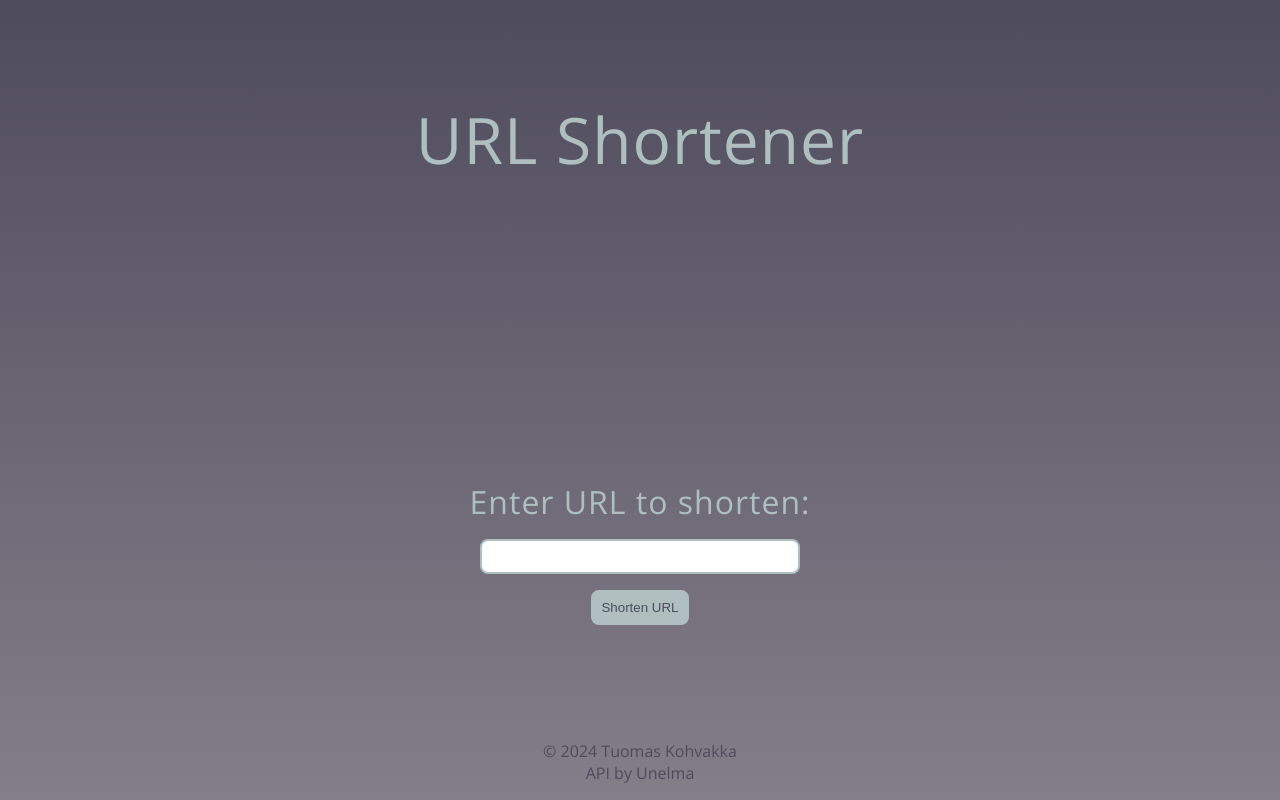
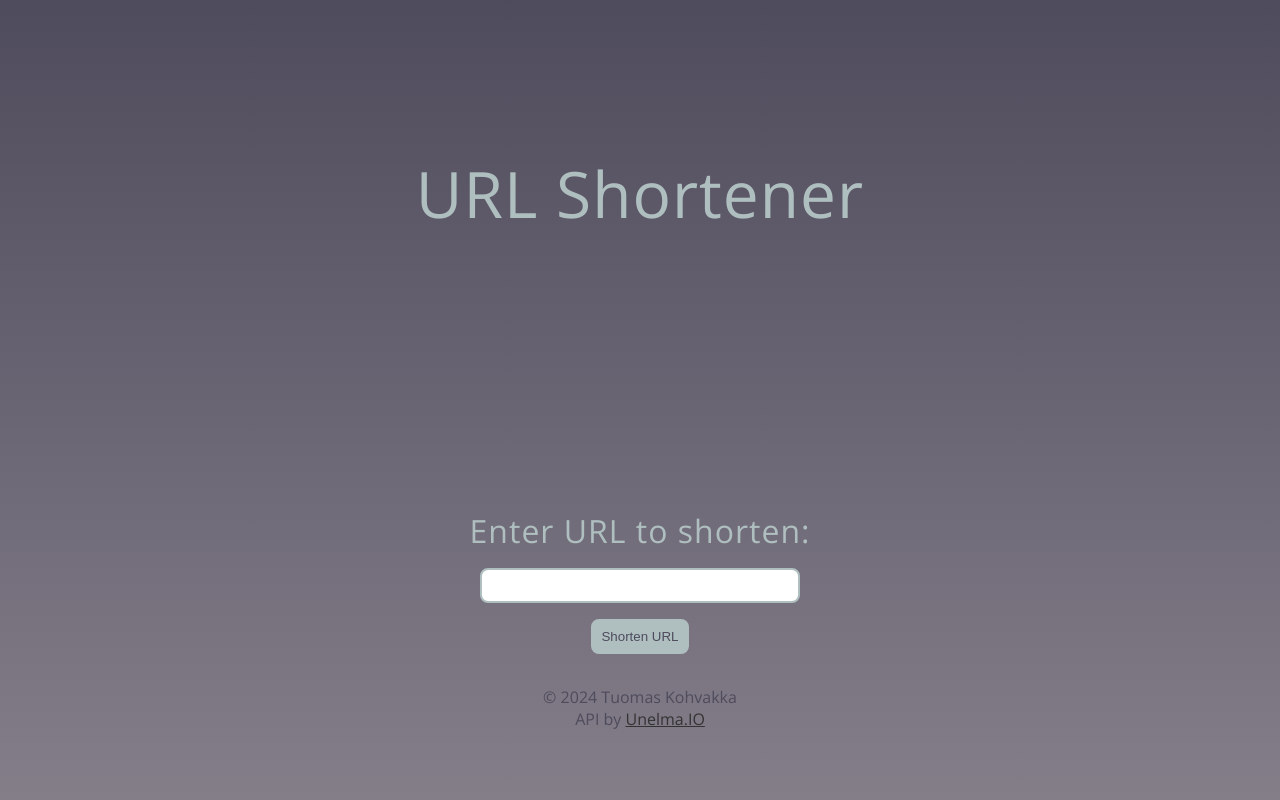
Before and after one commit to tauoms/URL-shortener, a React (Vite) app: page / in a window 1280 px wide. Built offline with nearby package versions, Linux system fonts and the light colour scheme; no server answers.

Commit message:
Add link to unelma io, adjust flex alignment of main elements

```diff
--- a/src/App.css
+++ b/src/App.css
@@ -22,6 +22,10 @@ body {
   text-align: center;
 }
 
+a {
+  color: #333;
+}
+
 h1 {
   font-size: 4rem;
   font-weight: 400;
@@ -31,7 +35,7 @@ h1 {
 #mainView {
   display: flex;
   flex-direction: column;
-  justify-content: space-between;
+  justify-content: center;
   height: 100vh;
 }
 
@@ -67,11 +71,15 @@ button {
 }
 
 #result {
-  height: 100px;
+  display: flex;
+  align-items: center;
+  justify-content: center;
+  height: 30vh;
   font-size: 2rem;
 }
 
 footer {
   margin: 2rem 0 1rem;
   color: #4e4b5c;
+  justify-self: flex-end;
 }
--- a/src/assets/components/Footer.jsx
+++ b/src/assets/components/Footer.jsx
@@ -2,7 +2,7 @@ const Footer = () => {
   return (
     <footer>
       &copy; 2024 Tuomas Kohvakka <br />
-      API by Unelma
+      API by <a href="https://unelma.io/">Unelma.IO</a>
     </footer>
   );
 };
```
